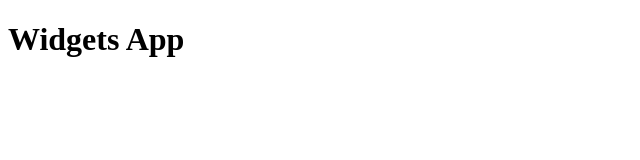
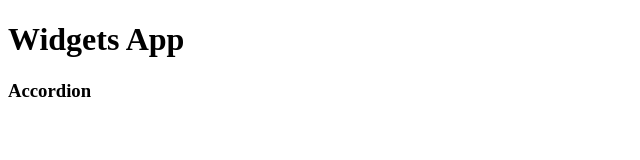
Before and after one commit to SkyHustle/widgets, a React (Create React App) app: page / in a window 1280 px wide. Shown: the top 160 px of the page, without its empty margins (0-640 px from the left). Built offline with nearby package versions, Linux system fonts and the light colour scheme.

Commit message:
Create Accordion component

```diff
--- a/src/App.js
+++ b/src/App.js
@@ -1,5 +1,12 @@
 import React from 'react';
+import Accordion from './components/Accordion';
 
 export default () => {
-    return <h1>Widgets App</h1>;
+    return (
+        <div>
+            <h1>Widgets App</h1>
+            <Accordion />
+        </div>
+
+    )
 };
--- /dev/null
+++ b/src/components/Accordion.js
@@ -0,0 +1,7 @@
+import React from 'react'
+
+const Accordion = () => {
+    return <h3>Accordion</h3>;
+}
+
+export default Accordion;
```
